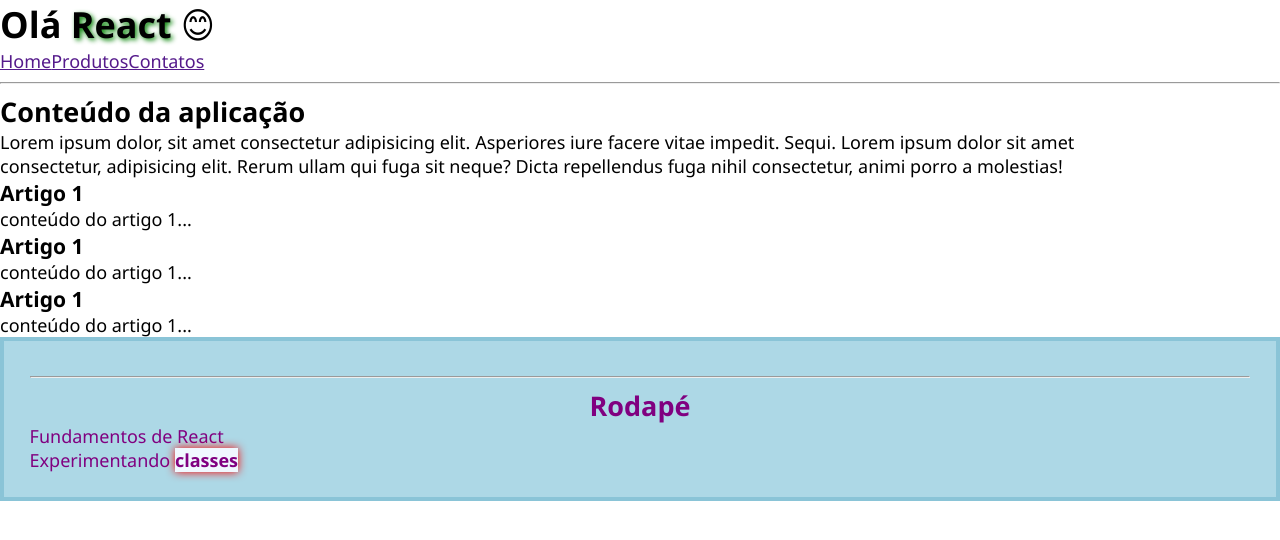
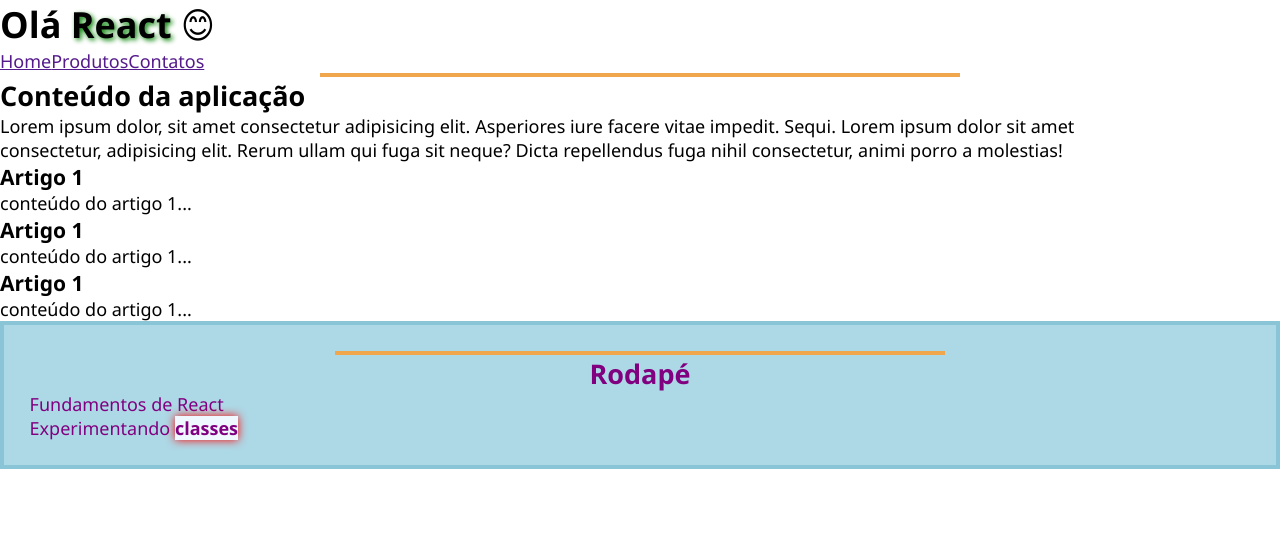
Before and after one commit to melissaJll/react-fundamentos, a React (Vite) app: page / in a window 1280 px wide. Shown: the top 540 px of the page. Built offline with nearby package versions, Linux system fonts and the light colour scheme.

Commit message:
módulos precisam de classe e não tags

```diff
--- a/src/components/Cabecalho.module.css
+++ b/src/components/Cabecalho.module.css
@@ -1,3 +1,11 @@
 .sombra {
   text-shadow: green 2px 2px 5px;
 }
+
+hr {
+  height: 4px;
+  border: none;
+  background-color: rgb(240, 166, 76);
+  width: 50%;
+  margin: auto;
+}
```
